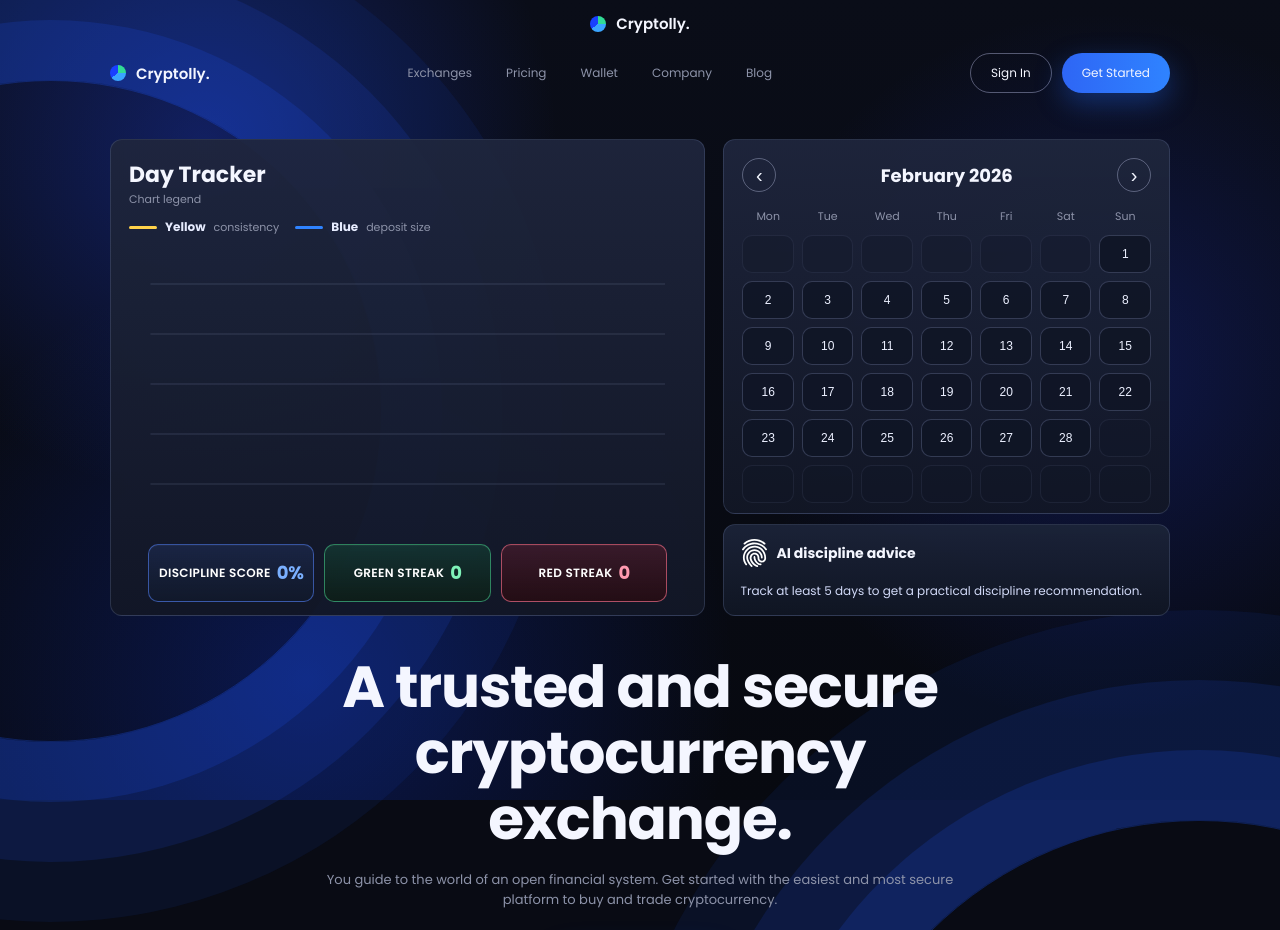
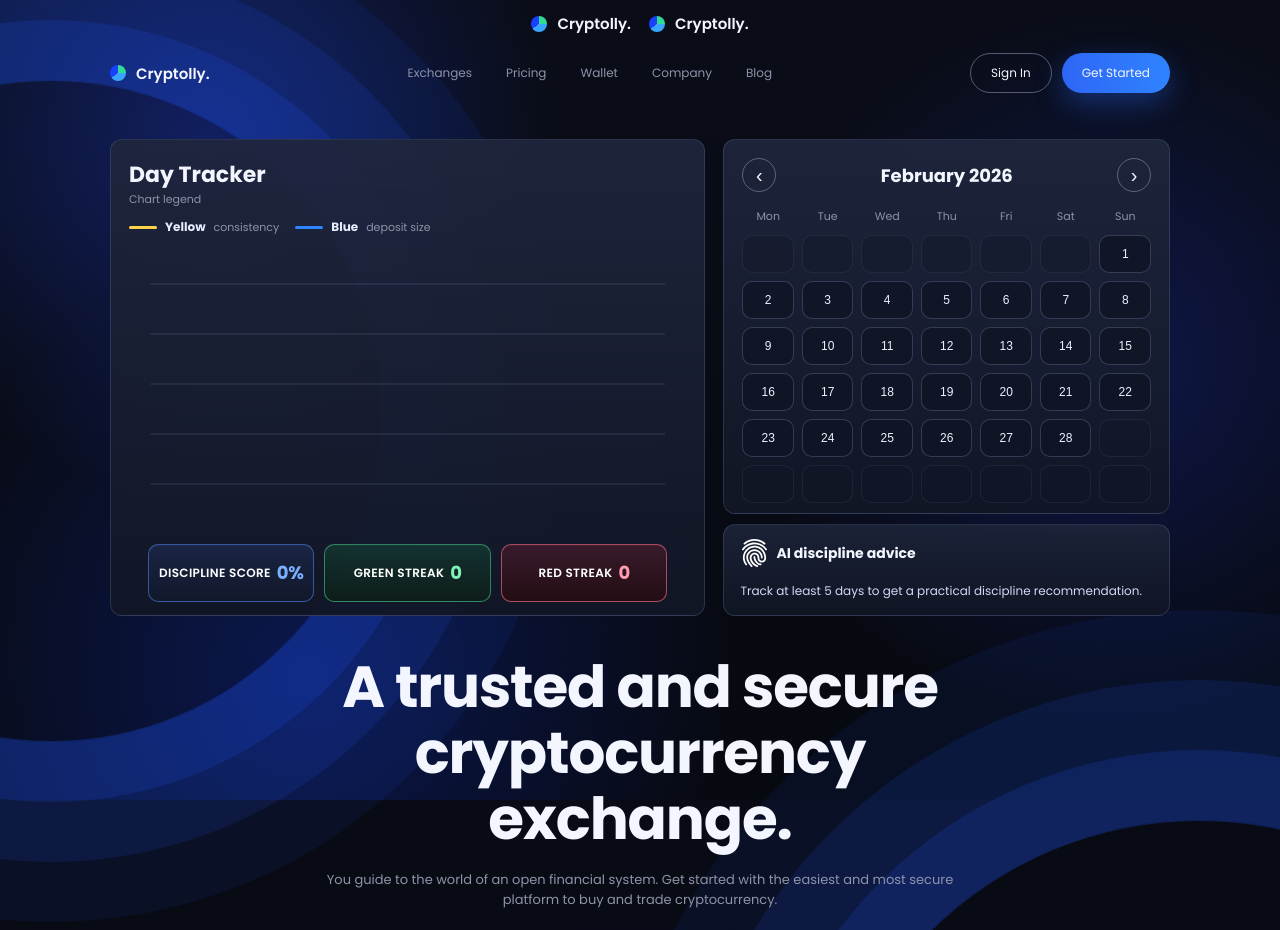
Before and after one commit to gladkiyandrey/jour, a plain HTML site: page index.html in a window 1280 px wide. Shown: the top 930 px of the page. Drawn offline with Linux system fonts and the light colour scheme.

Commit message:
Add duplicate header logo

```diff
--- a/index.html
+++ b/index.html
@@ -15,6 +15,10 @@
   <body>
     <div class="page-bg"></div>
     <div class="top-logo-bar container">
+      <a class="logo" href="#">
+        <span class="logo-dot"></span>
+        <span>Cryptolly.</span>
+      </a>
       <a class="logo" href="#">
         <span class="logo-dot"></span>
         <span>Cryptolly.</span>
--- a/styles.css
+++ b/styles.css
@@ -70,6 +70,7 @@ body {
   padding-top: 12px;
   display: flex;
   justify-content: center;
+  gap: 18px;
 }
 
 .header {
```
